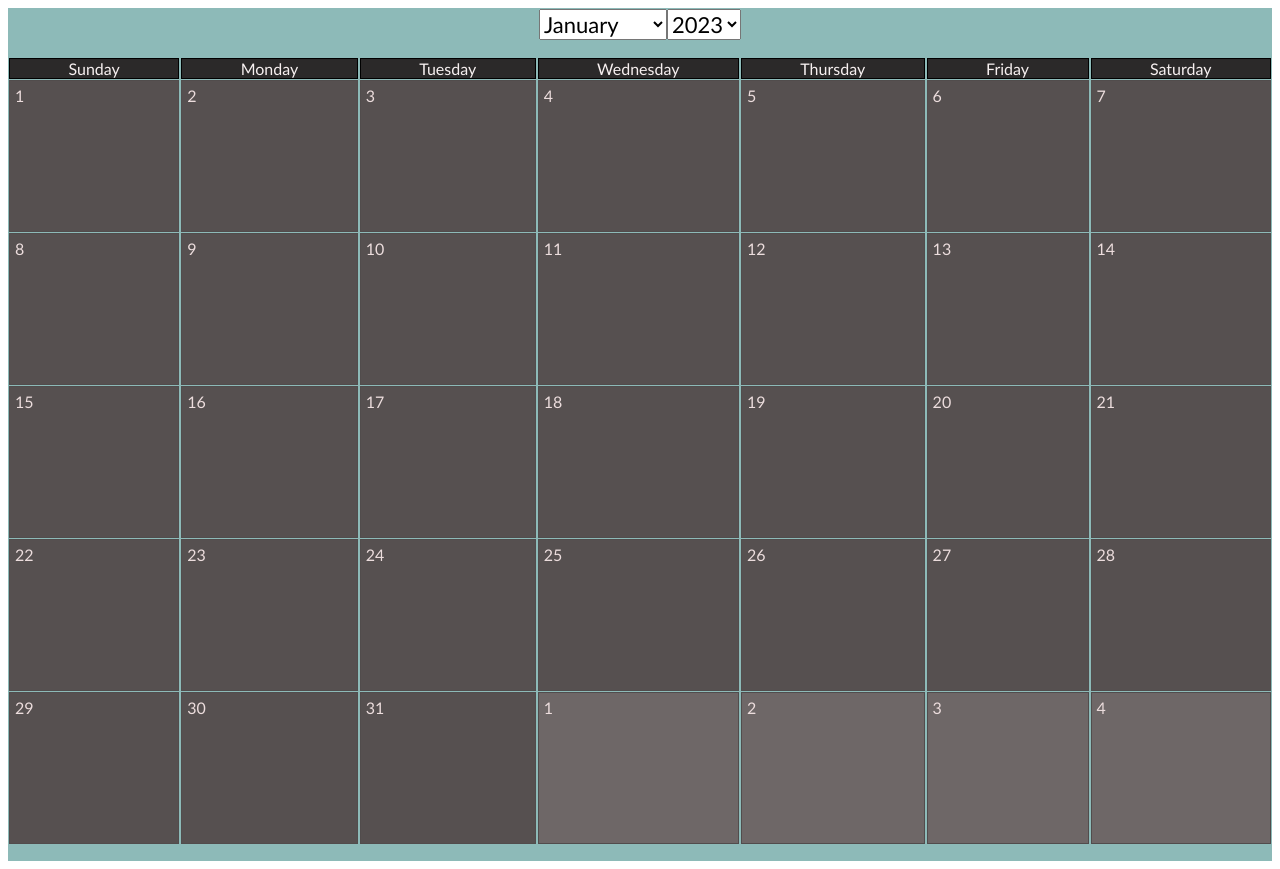
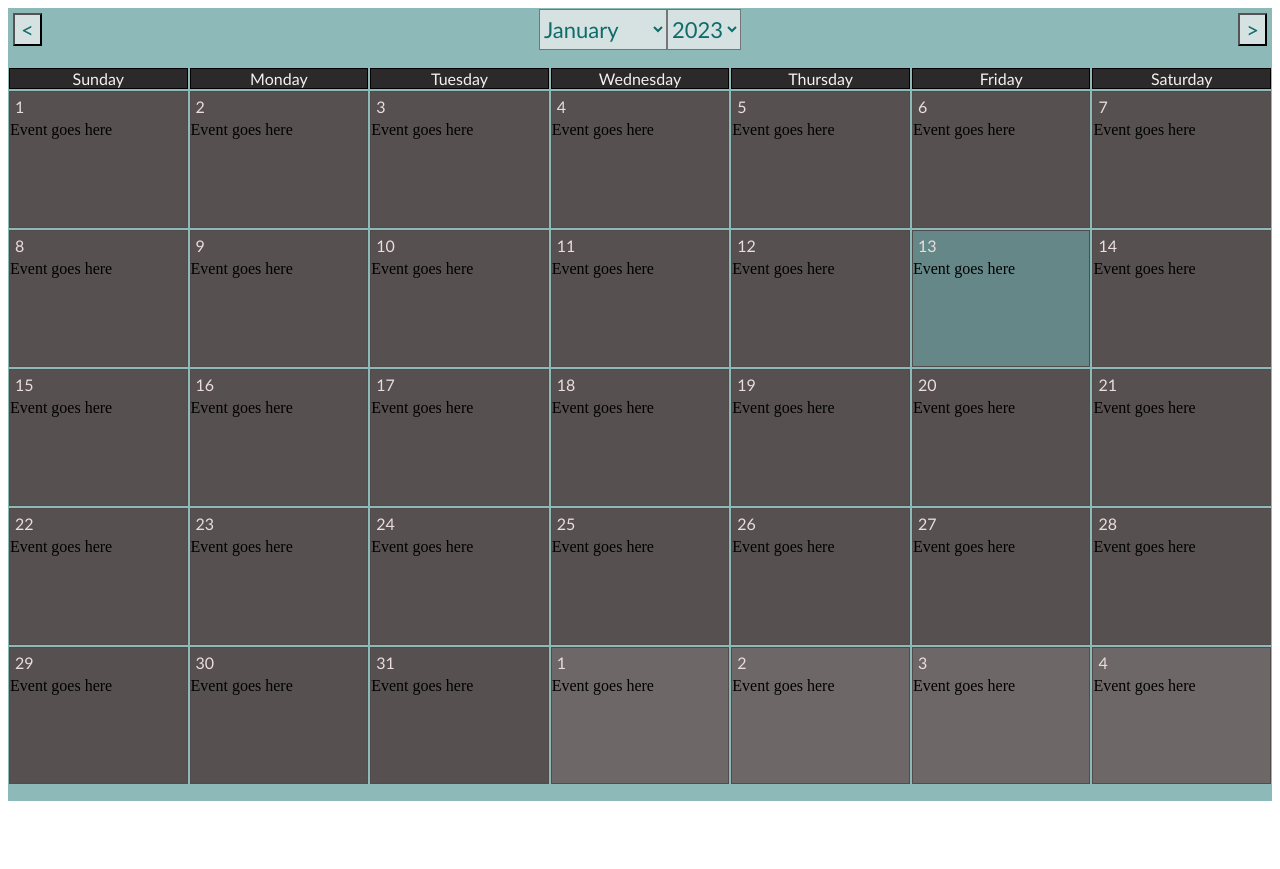
Before and after one commit to mrashby/CalendarApp, a React (Create React App) app: page / in a window 1280 px wide. After the commit the page ends 809 px from the top, so only its background shows below. Built offline with nearby package versions, Linux system fonts and the light colour scheme.

Commit message:
Added arrows, started structuring data

```diff
--- /dev/null
+++ b/src/components/CalendarEvents/Event.tsx
@@ -0,0 +1,12 @@
+import React from "react";
+
+const Event = () => {
+    return (
+    <div className="events">
+        <div className="event">
+            Event goes here
+        </div>
+    </div>
+)};
+
+export default Event;
--- a/src/components/CalendarStructure/Month/DayBox.tsx
+++ b/src/components/CalendarStructure/Month/DayBox.tsx
@@ -1,23 +1,26 @@
 import React from "react";
+import Event from "../../CalendarEvents/Event";
 
-interface props {
-  dayValue: number;
-  currentMonth: boolean;
-}
+import { DayBoxProps } from '../../../structure/Data/interfaces'
 
-const DayBox = ({ dayValue, currentMonth }: props) => {
+const DayBox = ({ dayValue, currentMonth, today }: DayBoxProps) => {
+
+  let divClass: string = '';
+
+  if (currentMonth && today) {
+    divClass = 'selected-day-box';
+  }
+  else if (currentMonth) {
+    divClass = 'day-box';
+  }
+  else {
+    divClass = 'diff-day-box';
+  }
 
   return (
-    <div>
-      {currentMonth ? (
-        <div className='day-box'>
-          <div className='day-text'>{dayValue}</div>
-        </div>
-      ) : (
-        <div className='diff-day-box'>
-          <div className='day-text'>{dayValue}</div>
-        </div>
-      )}
+    <div className={divClass}>
+      <div className='day-text'>{dayValue}</div>
+      <Event />
     </div>
   );
 };
--- a/src/components/CalendarStructure/Month/DayColumn.tsx
+++ b/src/components/CalendarStructure/Month/DayColumn.tsx
@@ -2,18 +2,18 @@ import React from "react";
 import DayHeader from "./DayHeader";
 import DayBox from "./DayBox";
 
-interface props {
-  day: string;
-  id: number;
-  selectedMonthId: number;
-  selectedYear: number;
-}
+import { DayColumnProps, DayColumn_CalculateDateGridProps } from '../../../structure/Data/interfaces'
 
-const DayColumn = ({ day, id, selectedMonthId, selectedYear }: props) => {
+const DayColumn = ({ day, id, selectedMonthId, selectedYear }: DayColumnProps) => {
 
   // hardcoded the year + month value temporarily
   let yearValue: number = selectedYear;
   let monthValue: number = selectedMonthId;
+
+  // declaring variables to highlight the current date on the calendar
+  let thisYear: number = new Date().getFullYear();
+  let thisMonth: number = new Date().getMonth();
+  let thisDate: number = new Date().getDate();
 
   // creating a default date value for the input year + month
   let setDate: Date = new Date(yearValue, monthValue);
@@ -22,12 +22,22 @@ const DayColumn = ({ day, id, selectedMonthId, selectedYear }: props) => {
   let numberOfDaysInMonth: number = new Date(setDate.getFullYear(), setDate.getMonth() + 1, 0).getDate();
 
   // declare main array
-  let numberOfDaysArray: { value: number, id: number, month: number, currentMonth: boolean}[] = [];
+  let numberOfDaysArray: { value: number, id: number, month: number, currentMonth: boolean, today: boolean }[] = [];
 
   // use array to trigger function number of times equal to the days in the month
   for ( let x: number = 1; x <= numberOfDaysInMonth; x++ ) {
-    let idNumber: string = `${monthValue}.${x}`
-    numberOfDaysArray.push({ value: x, id: +idNumber, month: monthValue, currentMonth: true });
+
+    let idNumber: string = `${monthValue}.${x}`;
+
+    // identify the current day, pass to DayBox component
+    switch (thisYear === yearValue && thisMonth === monthValue && thisDate === x) {
+      case true:
+        numberOfDaysArray.push({ value: x, id: +idNumber, month: monthValue, currentMonth: true, today: true });
+        break;
+      default:
+        numberOfDaysArray.push({ value: x, id: +idNumber, month: monthValue, currentMonth: true, today: false });
+        break;
+    };
   };
 
   // fill in blocks if the first day of the month is not Sunday (first grid column)
@@ -39,7 +49,7 @@ const DayColumn = ({ day, id, selectedMonthId, selectedYear }: props) => {
     let previousMonth: number = monthValue - 1;
     let idNumber: string = `${previousMonth}.${getPreviousDate}`
 
-    numberOfDaysArray.unshift({ value: getPreviousDate, id: +idNumber, month: previousMonth, currentMonth: false});
+    numberOfDaysArray.unshift({ value: getPreviousDate, id: +idNumber, month: previousMonth, currentMonth: false, today: false});
   };
 
   // fill in blocks if the last day of the month is not Saturday (last grid column)
@@ -52,19 +62,19 @@ const DayColumn = ({ day, id, selectedMonthId, selectedYear }: props) => {
     let nextMonth: number = monthValue + 1;
     let idNumber: string = `${nextMonth}.${getNextDate}`
 
-    numberOfDaysArray.push({ value: getNextDate, id: +idNumber, month: nextMonth, currentMonth: false});
+    numberOfDaysArray.push({ value: getNextDate, id: +idNumber, month: nextMonth, currentMonth: false, today: false});
     inc++;
   };
 
   // function to assign dates to relevant day column
-  const calculateDateGrid = (dateInput: number, itemId: number, month: number, currentMonth: boolean) => {
+  const calculateDateGrid = ( gridInput: DayColumn_CalculateDateGridProps ) => {
 
-    let dayOfMonth: Date = new Date(setDate.getFullYear(), month, dateInput);
+    let dayOfMonth: Date = new Date(setDate.getFullYear(), gridInput.month, gridInput.dateInput);
     let weekdayNumber: number = dayOfMonth.getDay();
 
     // matching the day of month to the column header
     if (weekdayNumber === id) {
-        return <DayBox key={itemId} dayValue={dateInput} currentMonth={currentMonth} />
+        return <DayBox key={gridInput.itemId} dayValue={gridInput.dateInput} currentMonth={gridInput.currentMonth} today={gridInput.today}/>
       };
     };
 
@@ -72,7 +82,7 @@ const DayColumn = ({ day, id, selectedMonthId, selectedYear }: props) => {
     <li className='weekday'>
       <DayHeader day={day}/>
       { numberOfDaysArray.map(x =>
-        calculateDateGrid(x.value, x.id, x.month, x.currentMonth)
+        calculateDateGrid({ dateInput: x.value, itemId: x.id, month: x.month, currentMonth: x.currentMonth, today: x.today })
       )}
     </li>
   );
--- a/src/components/CalendarStructure/Month/DayHeader.tsx
+++ b/src/components/CalendarStructure/Month/DayHeader.tsx
@@ -1,10 +1,8 @@
 import React from "react";
 
-interface props {
-    day: string;
-  }
+import { DayHeaderProps } from '../../../structure/Data/interfaces'
 
-const DayHeader = ({day}: props) => {
+const DayHeader = ({ day }: DayHeaderProps) => {
 
   return (
     <div className='weekday-header'>{day}</div>
--- a/src/components/CalendarStructure/Month/MonthHeader.tsx
+++ b/src/components/CalendarStructure/Month/MonthHeader.tsx
@@ -3,22 +3,17 @@ import React from "react";
 import MonthSelector from "./MonthSelector";
 import YearSelector from "./YearSelector";
 
-interface props {
-    monthArray: {value: string, id: number }[];
-    selectedMonthHandler: Function;
-    selectedYearHandler: Function;
-  }
+import { MonthHeaderProps } from '../../../structure/Data/interfaces'
 
 // unsure if I actually want selectedMonth passed...
 // will use for default select option later
-const MonthHeader = ({monthArray, selectedMonthHandler, selectedYearHandler}: props) => {
+const MonthHeader = (props: MonthHeaderProps) => {
 
   const yearSelectorArray: number[] = [];
 
-  let currentYear: number = new Date().getFullYear();
   // hardcoding year range to 10 years past/future
-  let yearMin: number = currentYear - 10;
-  let yearMax: number = currentYear + 10;
+  let yearMin: number = props.selectedYear - 10;
+  let yearMax: number = props.selectedYear + 10;
 
   for (let x = yearMin; x <= yearMax; x++) {
     yearSelectorArray.push(x);
@@ -26,28 +21,39 @@ const MonthHeader = ({monthArray, selectedMonthHandler, selectedYearHandler}: pr
 
   const updateSelectedMonth = (event: React.ChangeEvent<HTMLSelectElement>) => {
       let monthId: number = +event.target.value;
-      selectedMonthHandler(monthId);
+      props.selectedMonthHandler(monthId);
   };
 
   const updateSelectedYear = (event: React.ChangeEvent<HTMLSelectElement>) => {
     let year = +event.target.value;
-    selectedYearHandler(year);
+    props.selectedYearHandler(year);
+  };
+
+  const increaseMonth = () => {
+    props.increaseMonthHandler();
+  };
+
+  const decreaseMonth = () => {
+    props.decreaseMonthHandler();
   };
 
   return (
+    <div className="header">
+      <button className="change-month" type="button" onClick={decreaseMonth}>{'<'}</button>
       <div className="date-selectors">
-      <select className='selector' onChange={updateSelectedMonth}>
-        { monthArray.map(month =>
+        <select className='selector' value={props.selectedMonthId} onChange={updateSelectedMonth}>
+          { props.monthArray.map(month =>
             <MonthSelector key={month.id} id={month.id} name={month.value}/>
-            // <option className="option" key={month.id} value={month.id}>{month.value}</option>
           )}
         </select>
-      <select className="selector" onChange={updateSelectedYear}>
+        <select className="selector" value={props.selectedYear} onChange={updateSelectedYear}>
           { yearSelectorArray.map(year =>
             <YearSelector key={year} year={year} />
           )}
         </select>
       </div>
+      <button className="change-month" type="button" onClick={increaseMonth}>{'>'}</button>
+    </div>
   );
 };
 
--- a/src/components/CalendarStructure/Month/MonthSelector.tsx
+++ b/src/components/CalendarStructure/Month/MonthSelector.tsx
@@ -1,20 +1,11 @@
 import React from "react";
 
-interface props {
-    id: number,
-    name: string,
-};
+import { MonthSelectorProps } from '../../../structure/Data/interfaces'
 
-const MonthSelector = ({ id, name }: props) => {
-
-    let currentMonth = new Date().getMonth();
-
-    switch ( currentMonth === id ) {
-        case true:
-            return <option className="option" value={id} selected>{name}</option>
-        default:
-            return <option className="option" value={id}>{name}</option>
-    };
+// this was a separate component because I previously had conditionals below that have now been removed
+// leaving this as-is in case I decide to change the logic
+const MonthSelector = ({ id, name }: MonthSelectorProps) => {
+    return <option className="option" value={id}>{name}</option>
 };
 
 export default MonthSelector;
--- a/src/components/CalendarStructure/Month/MonthView.tsx
+++ b/src/components/CalendarStructure/Month/MonthView.tsx
@@ -1,5 +1,5 @@
 import React, { useState } from "react";
-import "./MonthView.css";
+import "./styles.css";
 
 import ColumnGrid from "./ColumnGrid";
 import MonthHeader from "./MonthHeader";
@@ -24,22 +24,63 @@ const MonthView = () => {
   // set current date to var in case I reuse it
   const currentDate: Date = new Date();
 
+  // month + year useState to update date grid
   const [selectedMonthId, setSelectedMonthId] = useState(months[currentDate.getMonth()].id);
   const [selectedYear, setSelectedYear] = useState(currentDate.getFullYear());
 
+  // set month to selected dropdown value
   const selectedMonthHandler = (monthInput: number) => {
     let monthId = months[monthInput].id;
     setSelectedMonthId(monthId);
   };
 
+  // set year to selected dropdown value
   const selectedYearHandler = (yearInput: number) => {
     let year = yearInput;
     setSelectedYear(year);
   };
 
+  // increase month by one
+  // included logic to increase the year when going from Dec -> Jan
+  const increaseMonthHandler = () => {
+    setSelectedMonthId(prevMonthId => {
+      let monthId = prevMonthId + 1;
+      if (monthId === 12) {
+        setSelectedYear(prevYear => {
+          let year = prevYear + 1;
+          return year;
+        })
+        return 0;
+      }
+      else {
+        return monthId;
+      }
+    })
+  };
+
+  // decrease month by one
+  // included logic to decrease the year when going from Jan -> Dec
+  const decreaseMonthHandler = () => {
+    setSelectedMonthId(prevMonthId => {
+      let monthId = prevMonthId - 1;
+      if (monthId === -1) {
+        setSelectedYear(prevYear => {
+          let year = prevYear - 1;
+          return year;
+        })
+        return 11;
+      }
+      else {
+        return monthId;
+      }
+    })
+  };
+
   return (
     <div className='month-grid'>
-      <MonthHeader monthArray={months} selectedMonthHandler={selectedMonthHandler} selectedYearHandler={selectedYearHandler} />
+      <MonthHeader monthArray={months} selectedMonthHandler={selectedMonthHandler} selectedMonthId={selectedMonthId}
+        selectedYearHandler={selectedYearHandler} selectedYear={selectedYear} increaseMonthHandler={increaseMonthHandler}
+        decreaseMonthHandler={decreaseMonthHandler} />
       <ColumnGrid selectedMonthId={selectedMonthId} selectedYear={selectedYear} />
     </div>
   );
--- a/src/components/CalendarStructure/Month/MonthView.css
+++ b/src/components/CalendarStructure/Month/styles.css
@@ -4,6 +4,19 @@
     flex-direction: column;
     justify-content: center;
     background-color: rgba(11, 107, 103, 0.467);
+}
+
+.header {
+    display: flex;
+    justify-content: space-between;
+}
+
+.change-month {
+    font-family: 'Gill Sans', 'Gill Sans MT', Calibri, 'Trebuchet MS', sans-serif;
+    font-size: 22px;
+    background-color: rgba(249, 246, 246, 0.666);
+    color: rgba(11, 107, 104, 0.992);
+    margin: 5px;
 }
 
 .date-selectors {
@@ -15,15 +28,9 @@
 .date-selectors select {
     font-family: 'Gill Sans', 'Gill Sans MT', Calibri, 'Trebuchet MS', sans-serif;
     font-size: 22px;
+    background-color: rgba(249, 246, 246, 0.666);
+    color: rgba(11, 107, 104, 0.992);
 }
-
-/* .month-header {
-    display: flex;
-    justify-content: center;
-    color: auto;
-    font-family: 'Gill Sans', 'Gill Sans MT', Calibri, 'Trebuchet MS', sans-serif;
-    font-size: 22px;
-} */
 
 /* columns */
 
@@ -36,6 +43,8 @@
 }
 
 .weekday {
+    display: flex;
+    flex-direction: column;
     flex-grow: 1;
 }
 
@@ -57,8 +66,19 @@
     margin: 1px;
     border: 1px rgb(81, 76, 76);
     border-style: solid;
-    height: 150px;
+    height: 135px;
     background-color: rgb(86, 80, 80);
+}
+
+.selected-day-box {
+    display: flex;
+    flex-direction: column;
+    justify-content: flex-start;
+    margin: 1px;
+    border: 1px rgb(81, 76, 76);
+    border-style: solid;
+    height: 135px;
+    background-color: rgba(71, 97, 96, 0.559);
 }
 
 .diff-day-box {
@@ -68,7 +88,7 @@
     margin: 1px;
     border: 1px rgb(81, 76, 76);
     border-style: solid;
-    height: 150px;
+    height: 135px;
     background-color: rgb(110, 103, 103);
 }
 
--- /dev/null
+++ b/src/structure/Data/interfaces.ts
@@ -0,0 +1,48 @@
+export interface MonthHeaderProps {
+    monthArray: {value: string, id: number }[];
+    selectedMonthHandler: Function;
+    selectedMonthId: number;
+    selectedYearHandler: Function;
+    selectedYear: number;
+    increaseMonthHandler: Function;
+    decreaseMonthHandler: Function;
+};
+
+export interface MonthSelectorProps {
+    id: number,
+    name: string,
+};
+
+export interface YearSelectorProps {
+  year: number,
+};
+
+export interface ColumnGridProps {
+  selectedMonthId: number;
+  selectedYear: number;
+}
+
+export interface DayColumnProps {
+    day: string;
+    id: number;
+    selectedMonthId: number;
+    selectedYear: number;
+  }
+
+  export interface DayColumn_CalculateDateGridProps {
+    dateInput: number;
+    itemId: number;
+    month: number;
+    currentMonth: boolean,
+    today: boolean,
+  }
+
+  export interface DayHeaderProps {
+    day: string;
+  }
+
+  export interface DayBoxProps {
+    dayValue: number;
+    currentMonth: boolean;
+    today: boolean;
+  }
```
Also changed, not shown: src/components/CalendarStructure/Month/ColumnGrid.tsx (+2 -5 lines), src/components/CalendarStructure/Month/YearSelector.tsx (+5 -12 lines), src/structure/Data/data.ts (added). Lines whose indentation alone changed are shown as unchanged.
